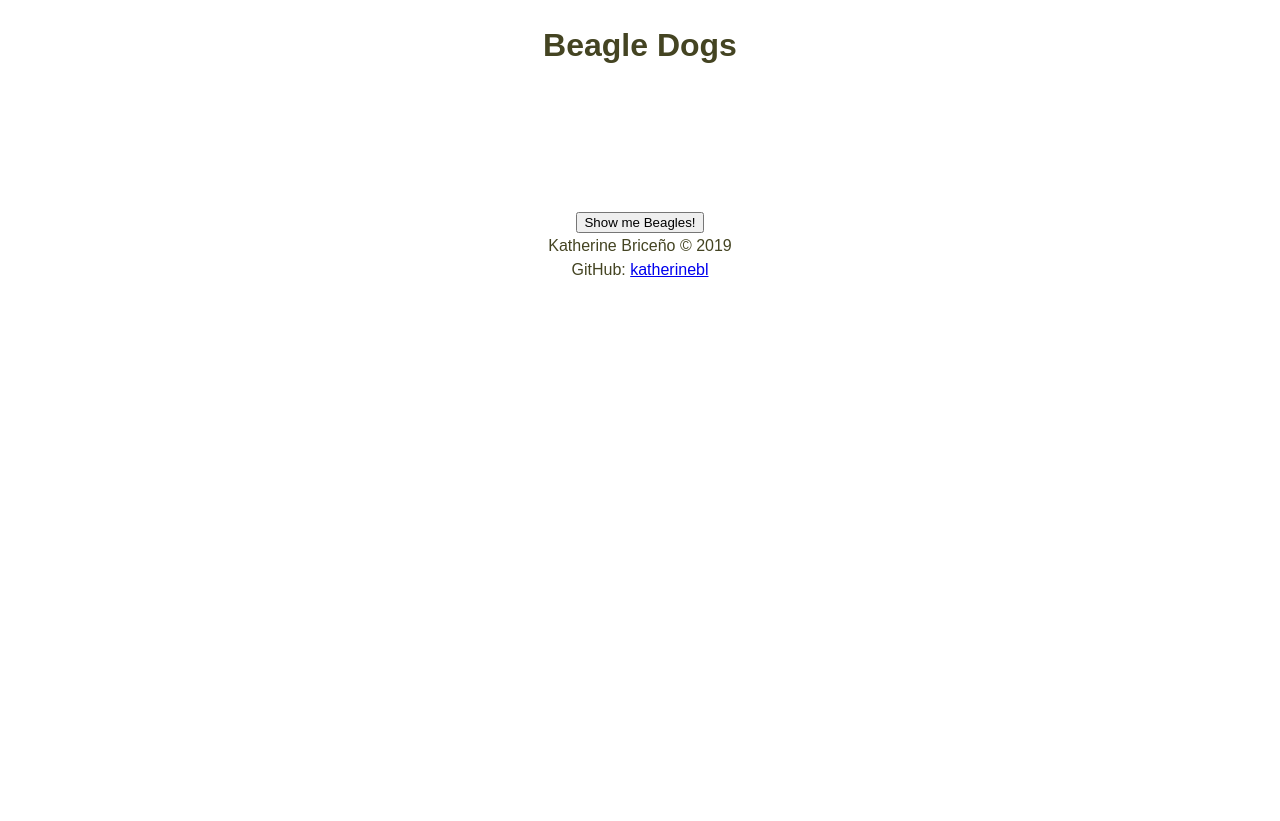
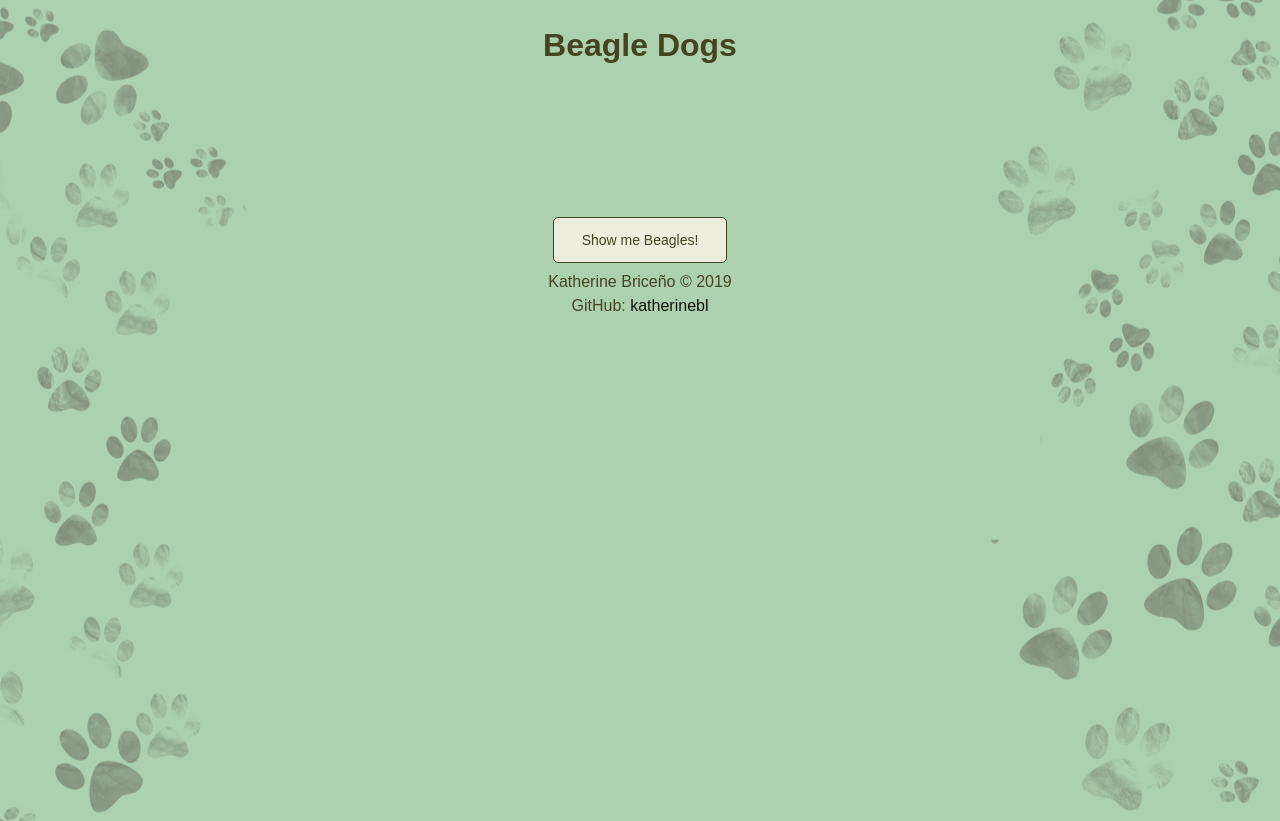
Before and after one commit to katherinebl/show-me-beagles, a plain HTML site: page index.html in a window 1280 px wide. Before the commit the page ends 800 px from the top, so only its background shows below. Drawn offline with Linux system fonts and the light colour scheme.

Commit message:
Add main style

```diff
--- a/styles/main.css
+++ b/styles/main.css
@@ -3,6 +3,7 @@ body {
   padding: 0;
   box-sizing: border-box;
 
+  height: 100vh;
   background: url("../images/huellas-bg.jpg") center no-repeat;
   color: #444422;
   font-family: Arial, Helvetica, sans-serif;
@@ -27,3 +28,26 @@ h2 {
   margin: 0;
   padding: 1em;
 }
+
+.btn {
+  display: inline-block;
+
+  background: #eeeedd;
+  color: #444422;
+  font-size: 14px;
+  text-decoration: none;
+  padding: 1em 2em;
+  border: 1px solid #444422;
+  margin: 0.5em 0;
+  border-radius: 5px;
+}
+
+.btn:hover {
+  background: #444422;
+  color: #eeeedd;
+}
+
+footer a {
+  text-decoration: none;
+  color: #111109;
+}
```
Also changed, not shown: images/huellas-bg.jpg (added).
